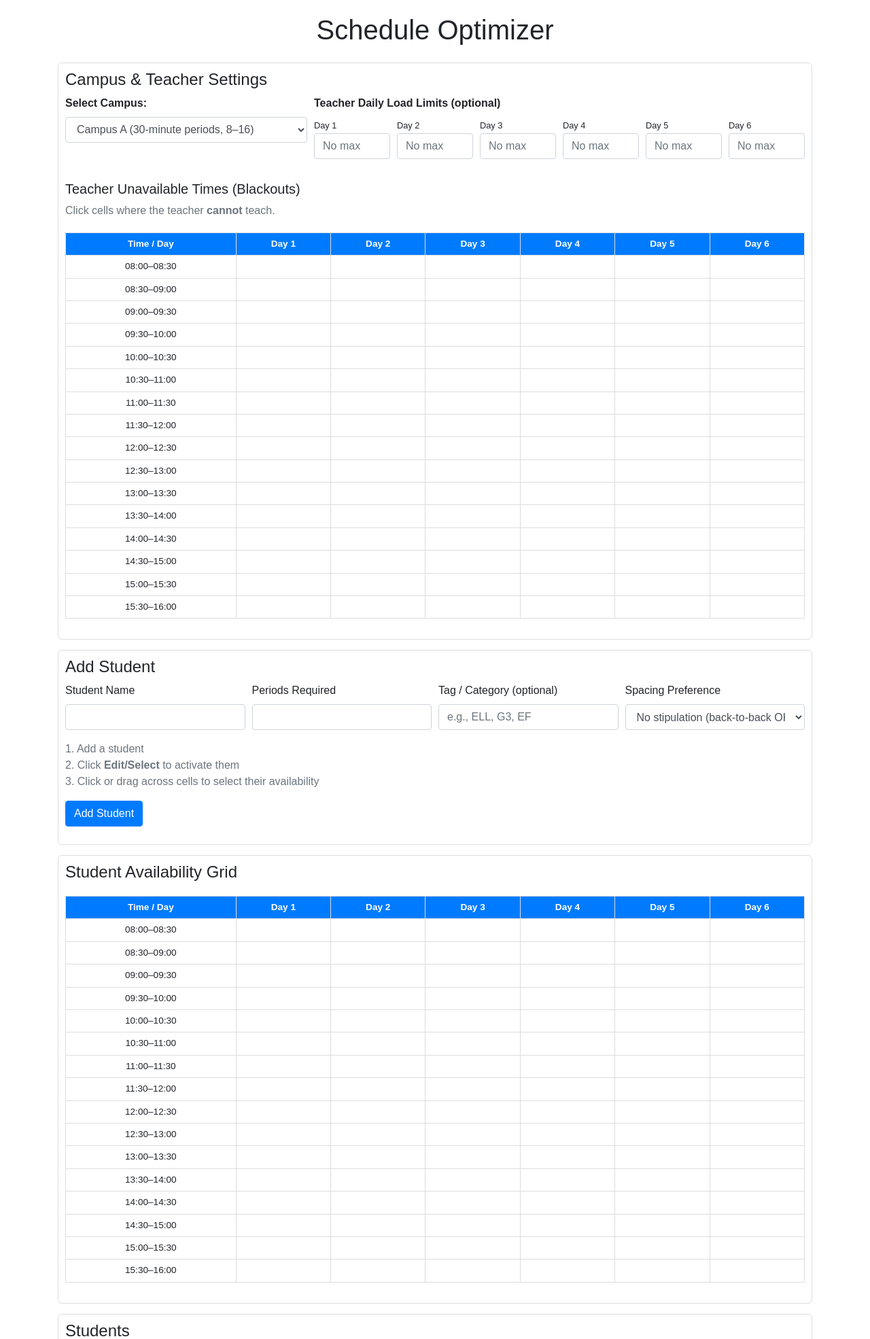
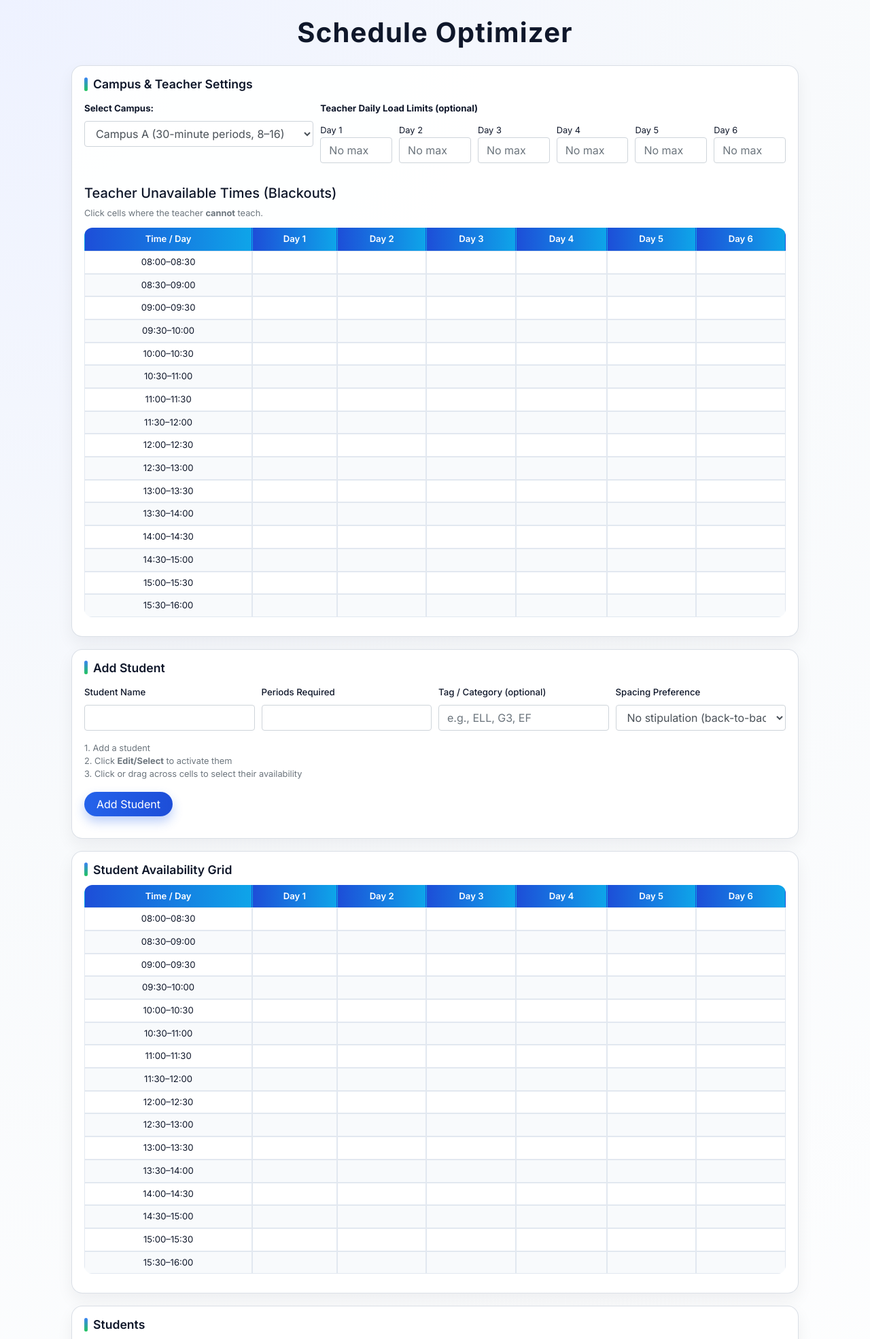
Before and after one commit to AADesign91/Timetable-Scheduler, a Flask app: page / in a window 1280 px wide. Shown: the top 1970 px of the page at 68% size. Run offline with Flask 3, Linux system fonts and the light colour scheme; some libraries are stand-ins or nearby versions.

Commit message:
Update index.html

```diff
--- a/templates/index.html
+++ b/templates/index.html
@@ -4,60 +4,216 @@
     <meta charset="UTF-8">
     <title>Schedule Optimizer</title>
 
+    <!-- Fonts & Bootstrap -->
+    <link rel="preconnect" href="https://fonts.googleapis.com">
+    <link rel="preconnect" href="https://fonts.gstatic.com" crossorigin>
+    <link
+        href="https://fonts.googleapis.com/css2?family=Inter:wght@400;500;600;700&display=swap"
+        rel="stylesheet">
     <link rel="stylesheet"
           href="https://maxcdn.bootstrapcdn.com/bootstrap/4.5.2/css/bootstrap.min.css">
     <script
         src="https://ajax.googleapis.com/ajax/libs/jquery/3.5.1/jquery.min.js"></script>
 
     <style>
+        /* Global */
         body {
-            padding: 20px;
-            font-family: Arial, sans-serif;
+            padding: 24px;
+            font-family: "Inter", system-ui, -apple-system, BlinkMacSystemFont, "Segoe UI", sans-serif;
+            background: radial-gradient(circle at top left, #eef2ff 0, #f8fafc 40%, #ffffff 100%);
+            color: #0f172a;
         }
+
+        h1 {
+            font-weight: 700;
+            letter-spacing: 0.03em;
+            margin-bottom: 2rem;
+        }
+
+        h4 {
+            font-weight: 600;
+            font-size: 1.1rem;
+            margin-bottom: 0.75rem;
+        }
+
+        .container {
+            max-width: 1100px;
+        }
+
+        /* Card-like sections */
+        .section-box {
+            border: 1px solid rgba(148, 163, 184, 0.35);
+            border-radius: 16px;
+            padding: 16px 18px;
+            margin-bottom: 18px;
+            background-color: rgba(255, 255, 255, 0.92);
+            box-shadow: 0 10px 25px rgba(15, 23, 42, 0.06);
+        }
+
+        .section-box h4 {
+            display: flex;
+            align-items: center;
+            gap: 8px;
+        }
+
+        .section-box h4::before {
+            content: "";
+            width: 5px;
+            height: 20px;
+            border-radius: 999px;
+            background: linear-gradient(180deg, #3b82f6, #22c55e);
+        }
+
+        /* Timetables */
         .timetable {
-            margin: 20px 0;
-            border-collapse: collapse;
+            margin: 12px 0;
+            border-collapse: separate;
+            border-spacing: 0;
             width: 100%;
-            user-select: none;
+            background: #ffffff;
+            border-radius: 12px;
+            overflow: hidden;
         }
-        .timetable th, .timetable td {
-            border: 1px solid #ddd;
+
+        .timetable th,
+        .timetable td {
+            border: 1px solid #e2e8f0;
             padding: 6px;
             text-align: center;
-            cursor: pointer;
-            font-size: 0.85rem;
+            font-size: 0.82rem;
         }
+
         .timetable th {
-            background-color: #007bff;
-            color: white;
-            cursor: default;
+            background: linear-gradient(90deg, #1d4ed8, #0ea5e9);
+            color: #ffffff;
+            font-weight: 600;
+            border-color: transparent;
         }
-        .cell-selected {
-            background-color: #28a745 !important;
-            color: white !important;
+
+        .timetable tbody tr:nth-child(even) td {
+            background-color: #f8fafc;
         }
+
+        .timetable tbody tr:hover td {
+            background-color: #eff6ff;
+        }
+
+        .avail-cell,
         .teacher-cell {
             cursor: pointer;
+            transition: background-color 0.12s ease, color 0.12s ease, box-shadow 0.12s ease;
         }
+
+        .cell-selected {
+            background: #22c55e !important;
+            color: #ffffff !important;
+            box-shadow: inset 0 0 0 1px rgba(21, 128, 61, 0.6);
+        }
+
         .teacher-unavailable {
-            background-color: #dc3545 !important;
-            color: #fff !important;
+            background: #ef4444 !important;
+            color: #ffffff !important;
+            box-shadow: inset 0 0 0 1px rgba(127, 29, 29, 0.6);
         }
+
+        /* Student list & groups */
         .student-row {
             display: flex;
             align-items: center;
             justify-content: space-between;
-            margin-bottom: 4px;
+            margin-bottom: 6px;
+            padding: 6px 10px;
+            border-radius: 10px;
+            background-color: #f8fafc;
+            border: 1px solid transparent;
+            transition: background-color 0.12s ease, border-color 0.12s ease, transform 0.08s ease;
         }
+
+        .student-row:hover {
+            background-color: #e5f0ff;
+            border-color: #bfdbfe;
+            transform: translateY(-1px);
+        }
+
+        .student-row span {
+            font-size: 0.86rem;
+        }
+
+        .badge-tag {
+            display: inline-flex;
+            align-items: center;
+            padding: 2px 8px;
+            border-radius: 999px;
+            font-size: 0.7rem;
+            font-weight: 500;
+            background-color: #e0f2fe;
+            color: #0369a1;
+            margin-left: 4px;
+        }
+
+        .badge-spacing {
+            display: inline-flex;
+            align-items: center;
+            padding: 2px 8px;
+            border-radius: 999px;
+            font-size: 0.7rem;
+            font-weight: 500;
+            background-color: #fef3c7;
+            color: #92400e;
+            margin-left: 4px;
+        }
+
         .small-btn {
-            padding: 2px 6px;
-            font-size: 0.75rem;
+            padding: 2px 8px;
+            font-size: 0.7rem;
+            border-radius: 999px;
         }
-        .section-box {
-            border: 1px solid #ddd;
-            border-radius: 6px;
-            padding: 10px;
-            margin-bottom: 15px;
+
+        .stu-check {
+            margin-right: 6px;
+        }
+
+        /* Buttons */
+        .btn-primary {
+            background: linear-gradient(90deg, #2563eb, #1d4ed8);
+            border: none;
+            border-radius: 999px;
+            padding-inline: 18px;
+            box-shadow: 0 8px 16px rgba(37, 99, 235, 0.3);
+        }
+
+        .btn-primary:hover {
+            filter: brightness(1.08);
+            box-shadow: 0 10px 20px rgba(37, 99, 235, 0.35);
+        }
+
+        .btn-outline-info,
+        .btn-outline-danger,
+        .btn-outline-secondary,
+        .btn-outline-success,
+        .btn-outline-primary {
+            border-radius: 999px;
+            font-size: 0.8rem;
+        }
+
+        /* Labels & helper text */
+        label {
+            font-size: 0.83rem;
+            font-weight: 500;
+            color: #0f172a;
+        }
+
+        .text-muted {
+            font-size: 0.8rem;
+        }
+
+        /* Make grids scrollable on small screens */
+        @media (max-width: 768px) {
+            .timetable {
+                display: block;
+                overflow-x: auto;
+                white-space: nowrap;
+            }
         }
     </style>
 </head>
@@ -275,8 +431,8 @@
             "11:20–12:00",
             "12:00–12:40",
             "12:40–13:20",
-            "13:20–14:00",   // 1:20–2:00
-            "14:20–15:00",   // 2:20–3:00
+            "13:20–14:00",
+            "14:20–15:00",
             "15:00–15:40",
             "15:40–16:20",
             "16:20–17:00",
@@ -441,16 +597,26 @@
             const totalSlots = Object.values(stu.availability)
                 .reduce((a, arr) => a + arr.length, 0);
 
-            const tagText = stu.tag ? ` [${stu.tag}]` : '';
             const spacingText = spacingRuleLabel(stu.spacingRule || "none");
+
+            let chips = "";
+            if (stu.tag) {
+                chips += `<span class="badge-tag">${stu.tag}</span>`;
+            }
+            if (stu.spacingRule && stu.spacingRule !== "none") {
+                chips += `<span class="badge-spacing">${spacingText}</span>`;
+            }
 
             const row = $(`
                 <div class="student-row">
                     <div>
                         <input type="checkbox" class="stu-check" data-id="${stu.id}">
                         <span ${active ? 'style="font-weight:bold;"' : ''}>
-                            ${stu.name}${tagText}
-                            (needs ${stu.periodsNeeded}, slots ${totalSlots}, spacing: ${spacingText})
+                            ${stu.name}
+                            ${chips}
+                            <span style="margin-left:4px; font-size:0.75rem; color:#64748b;">
+                                · needs ${stu.periodsNeeded}, slots ${totalSlots}
+                            </span>
                         </span>
                     </div>
                     <div>
```
